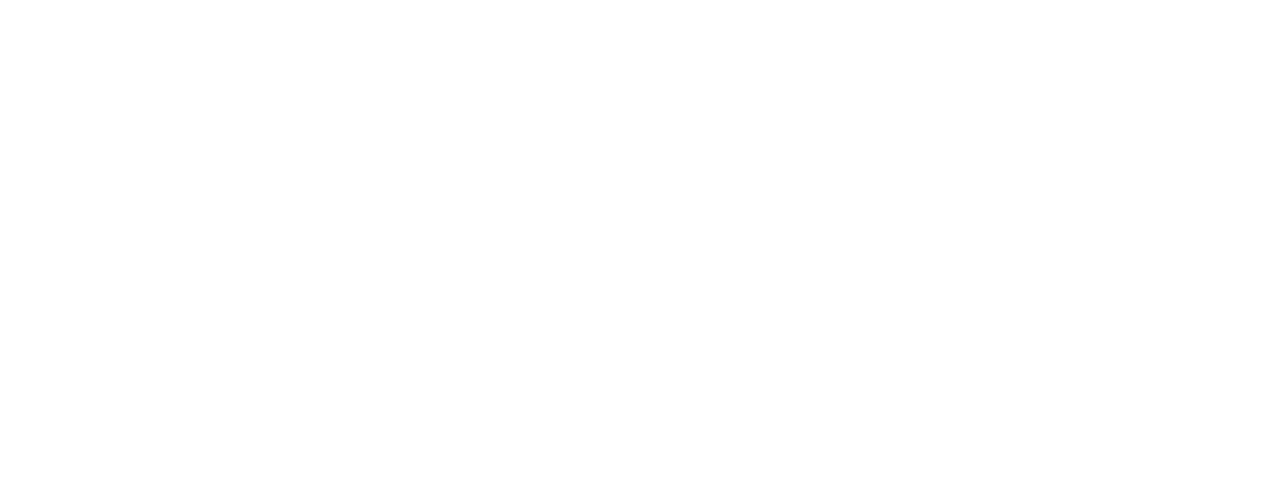
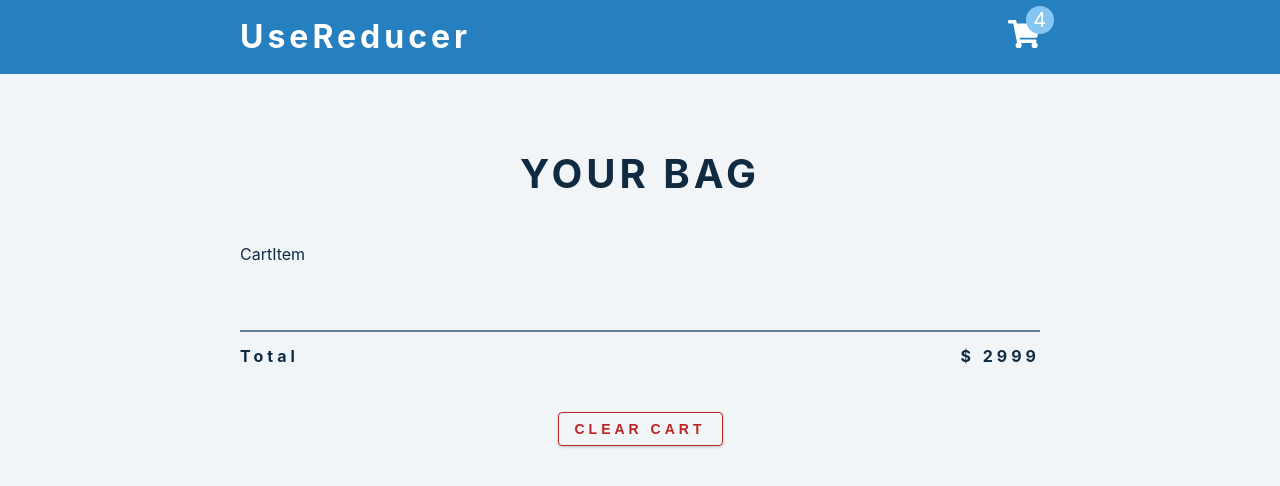
Before and after one commit to dejanV91/51-Cart, a React (Create React App) app: page / in a window 1280 px wide. Shown: the top 486 px of the page. Built offline with nearby package versions, Linux system fonts and the light colour scheme.

Commit message:
initial commit

```diff
--- a/package.json
+++ b/package.json
@@ -8,6 +8,7 @@
     "@testing-library/user-event": "^13.5.0",
     "react": "^18.2.0",
     "react-dom": "^18.2.0",
+    "react-icons": "^4.7.1",
     "react-scripts": "5.0.1",
     "web-vitals": "^2.1.4"
   },
--- a/src/App.js
+++ b/src/App.js
@@ -1,5 +1,15 @@
 import React from "react";
+import CartContainer from "./components/CartContainer";
+// import CartItem from "./components/CartItem";
+import Navbar from "./components/Navbar";
 
-function App() {}
+function App() {
+  return (
+    <main>
+      <Navbar />
+      <CartContainer />
+    </main>
+  );
+}
 
 export default App;
--- /dev/null
+++ b/src/components/CartContainer.js
@@ -0,0 +1,27 @@
+import React from "react";
+import CartItem from "./CartItem";
+
+const CartContainer = () => {
+  return (
+    <section className="cart">
+      <header>
+        <h2>your bag</h2>
+      </header>
+      <div>
+        <CartItem />
+      </div>
+      <footer>
+        <hr />
+        <div className="cart-total">
+          <h4>
+            {"total"}
+            <span>{"$ 2999"}</span>
+          </h4>
+        </div>
+        <button className="btn clear-btn">clear cart</button>
+      </footer>
+    </section>
+  );
+};
+
+export default CartContainer;
--- /dev/null
+++ b/src/components/CartItem.js
@@ -0,0 +1,7 @@
+import React from "react";
+
+const CartItem = () => {
+  return <div>CartItem</div>;
+};
+
+export default CartItem;
--- /dev/null
+++ b/src/components/Navbar.js
@@ -0,0 +1,20 @@
+import React from "react";
+import { FaShoppingCart } from "react-icons/fa";
+
+const Navbar = () => {
+  return (
+    <nav>
+      <div className="nav-center">
+        <h3>useReducer</h3>
+        <div className="nav-container">
+          <FaShoppingCart size={"2x"} />
+          <div className="amount-container">
+            <p className="total-amount">4</p>
+          </div>
+        </div>
+      </div>
+    </nav>
+  );
+};
+
+export default Navbar;
--- a/src/index.css
+++ b/src/index.css
@@ -0,0 +1,269 @@
+/*
+===============
+Variables
+===============
+*/
+
+:root {
+  --clr-primary: #2680c0;
+  --clr-primary-dark: hsl(205, 100%, 21%);
+  --clr-primary-light: hsl(205, 84%, 74%);
+  --clr-grey-1: #102a42;
+  --clr-grey-5: #617d98;
+  --clr-grey-10: #f1f5f8;
+  --clr-white: #fff;
+  --clr-red-dark: hsl(360, 67%, 44%);
+  --clr-red-light: hsl(360, 71%, 66%);
+  --transition: all 0.3s linear;
+  --spacing: 0.25rem;
+  --radius: 0.25rem;
+  --large-screen-width: 1170px;
+  --small-screen-width: 90vw;
+  --fixed-width: 50rem;
+}
+* {
+  margin: 0;
+  padding: 0;
+  box-sizing: border-box;
+}
+body {
+  font-family: -apple-system, BlinkMacSystemFont, "Segoe UI", Roboto, Oxygen,
+    Ubuntu, Cantarell, "Open Sans", "Helvetica Neue", sans-serif;
+  background: var(--clr-grey-10);
+  color: var(--clr-grey-1);
+  line-height: 1.5;
+  font-size: 0.875rem;
+}
+a {
+  text-decoration: none;
+}
+img {
+  width: 100%;
+  display: block;
+}
+h1,
+h2,
+h3,
+h4 {
+  letter-spacing: var(--spacing);
+  text-transform: capitalize;
+  line-height: 1.25;
+  margin-bottom: 0.75rem;
+}
+h1 {
+  font-size: 3rem;
+}
+h2 {
+  font-size: 2rem;
+}
+h3 {
+  font-size: 1.5rem;
+}
+h4 {
+  font-size: 0.875rem;
+}
+p {
+  margin-bottom: 1.25rem;
+}
+@media screen and (min-width: 800px) {
+  h1 {
+    font-size: 4rem;
+  }
+  h2 {
+    font-size: 2.5rem;
+  }
+  h3 {
+    font-size: 2rem;
+  }
+  h4 {
+    font-size: 1rem;
+  }
+  body {
+    font-size: 1rem;
+  }
+  h1,
+  h2,
+  h3,
+  h4 {
+    line-height: 1;
+  }
+}
+/* more global css */
+
+.btn {
+  text-transform: uppercase;
+  background: var(--clr-primary);
+  color: var(--clr-white);
+  padding: 0.375rem 0.75rem;
+  letter-spacing: var(--spacing);
+  display: inline-block;
+  font-weight: 700;
+  transition: var(--transition);
+  font-size: 0.875rem;
+  border: none;
+  cursor: pointer;
+  box-shadow: 0 1px 3px rgba(0, 0, 0, 0.2);
+}
+.btn:hover {
+  color: var(--clr-primary);
+  background: var(--clr-primary-light);
+}
+
+/*
+===============
+Navbar
+===============
+*/
+.loading {
+  text-align: center;
+  margin-top: 5rem;
+}
+nav {
+  background: var(--clr-primary);
+  padding: 1.25rem 2rem;
+}
+.nav-center {
+  max-width: var(--fixed-width);
+  width: 100%;
+  margin: 0 auto;
+  display: flex;
+  justify-content: space-between;
+  align-items: center;
+}
+nav h3 {
+  margin-bottom: 0;
+  color: var(--clr-white);
+}
+.nav-container {
+  display: block;
+  position: relative;
+}
+nav svg {
+  width: 2rem;
+  fill: var(--clr-white);
+}
+.amount-container {
+  position: absolute;
+  top: -0.85rem;
+  right: -0.85rem;
+  width: 1.75rem;
+  height: 1.75rem;
+  border-radius: 50%;
+  background: var(--clr-primary-light);
+  display: flex;
+  align-items: center;
+  justify-content: center;
+}
+.total-amount {
+  color: var(--clr-white);
+  margin-bottom: 0;
+  font-size: 1.25rem;
+}
+/*
+===============
+Cart
+===============
+*/
+.cart {
+  min-height: calc(100vh - 120px);
+  width: 90vw;
+  margin: 0 auto;
+  margin-top: 40px;
+  padding: 2.5rem 0;
+  max-width: var(--fixed-width);
+}
+.cart h2 {
+  text-transform: uppercase;
+  text-align: center;
+  margin-bottom: 3rem;
+}
+.empty-cart {
+  text-transform: lowercase;
+  color: var(--clr-grey-5);
+  margin-top: 1rem;
+  text-align: center;
+}
+.cart footer {
+  margin-top: 4rem;
+  text-align: center;
+}
+.cart-total h4 {
+  text-transform: capitalize;
+  display: flex;
+  justify-content: space-between;
+  margin-top: 1rem;
+}
+.clear-btn {
+  background: transparent;
+  padding: 0.5rem 1rem;
+  color: var(--clr-red-dark);
+  border: 1px solid var(--clr-red-dark);
+  margin-top: 2.25rem;
+  border-radius: var(--radius);
+}
+.clear-btn:hover {
+  background: var(--clr-red-light);
+  color: var(--clr-red-dark);
+  border-color: var(--clr-red-light);
+}
+/*
+===============
+Cart Item
+===============
+*/
+.cart-item {
+  display: grid;
+  align-items: center;
+  grid-template-columns: auto 1fr auto;
+  grid-column-gap: 1.5rem;
+  margin: 1.5rem 0;
+}
+.cart-item img {
+  width: 5rem;
+  height: 5rem;
+  object-fit: cover;
+}
+.cart-item h4 {
+  margin-bottom: 0.5rem;
+  font-weight: 500;
+  letter-spacing: 2px;
+}
+.item-price {
+  color: var(--clr-grey-5);
+}
+.remove-btn {
+  color: var(--clr-primary);
+  letter-spacing: var(--spacing);
+  cursor: pointer;
+  font-size: 0.85rem;
+  background: transparent;
+  border: none;
+  margin-top: 0.375rem;
+  transition: var(--transition);
+}
+.remove-btn:hover {
+  color: var(--clr-primary-light);
+}
+.amount-btn {
+  width: 1.5rem;
+  background: transparent;
+  border: none;
+  cursor: pointer;
+}
+.amount-btn svg {
+  fill: var(--clr-primary);
+}
+.amount-btn:hover svg {
+  fill: var(--clr-primary-light);
+}
+.amount {
+  text-align: center;
+  margin-bottom: 0;
+  font-size: 1.25rem;
+  line-height: 1;
+}
+hr {
+  background: var(--clr-grey-5);
+  border-color: transparent;
+  border-width: 0.25px;
+}
--- a/src/index.js
+++ b/src/index.js
@@ -2,10 +2,13 @@ import React from "react";
 import ReactDOM from "react-dom/client";
 import "./index.css";
 import App from "./App";
+import { AppProvider } from "./shared/context";
 
 const root = ReactDOM.createRoot(document.getElementById("root"));
 root.render(
   <React.StrictMode>
-    <App />
+    <AppProvider>
+      <App />
+    </AppProvider>
   </React.StrictMode>
 );
--- /dev/null
+++ b/src/shared/context.js
@@ -0,0 +1,13 @@
+import React, { useContext } from "react";
+
+const AppContext = React.createContext();
+
+const AppProvider = ({ children }) => {
+  return <AppContext.Provider value={"dejan"}>{children}</AppContext.Provider>;
+};
+
+export const useGlobalContext = () => {
+  return useContext(AppContext);
+};
+
+export { AppContext, AppProvider };
```
Also changed, not shown: src/shared/data.js (added, +23 -0 lines), src/shared/reducer.js (added), 1 other file (tests, documents, lock files or other folders).
